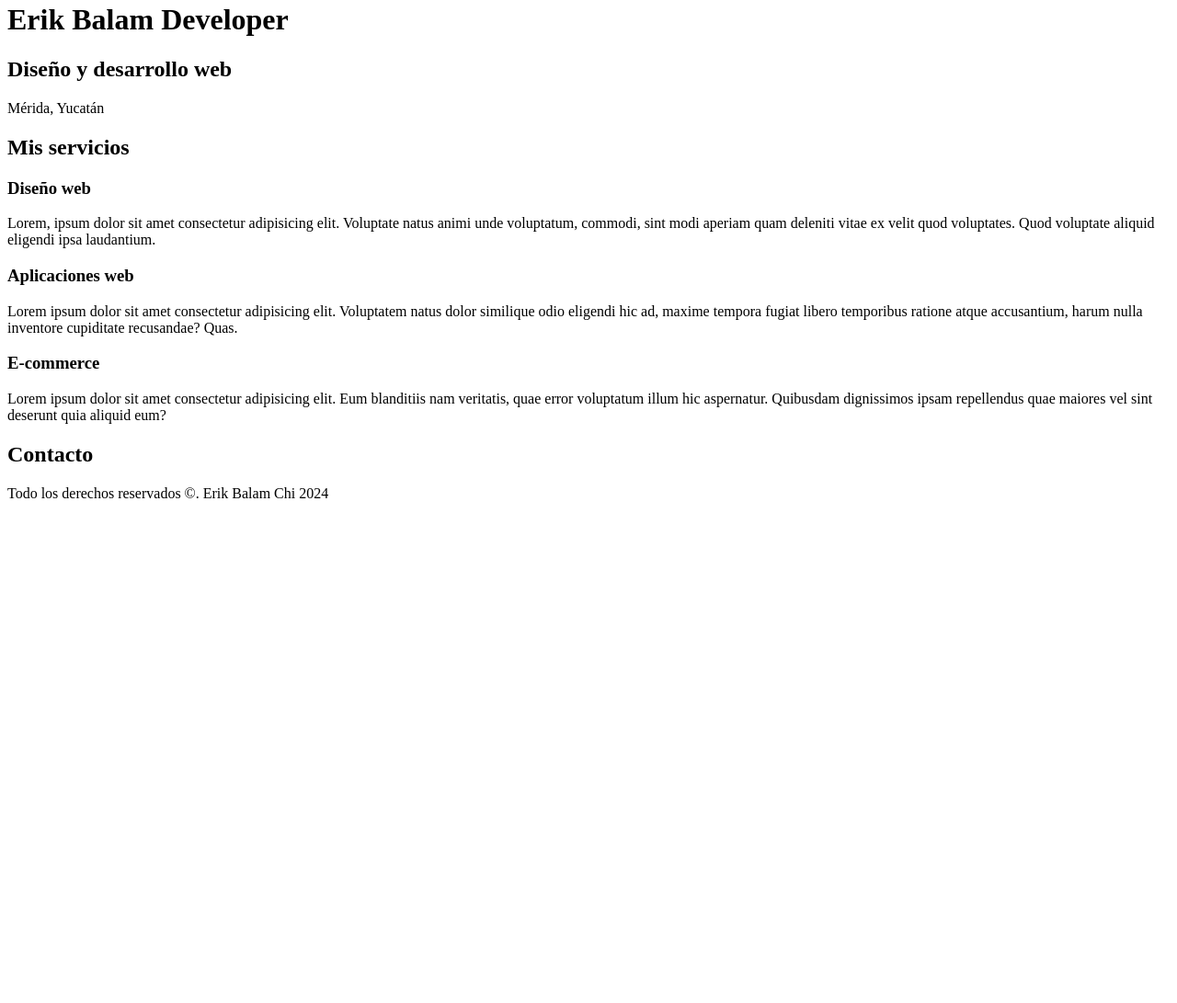
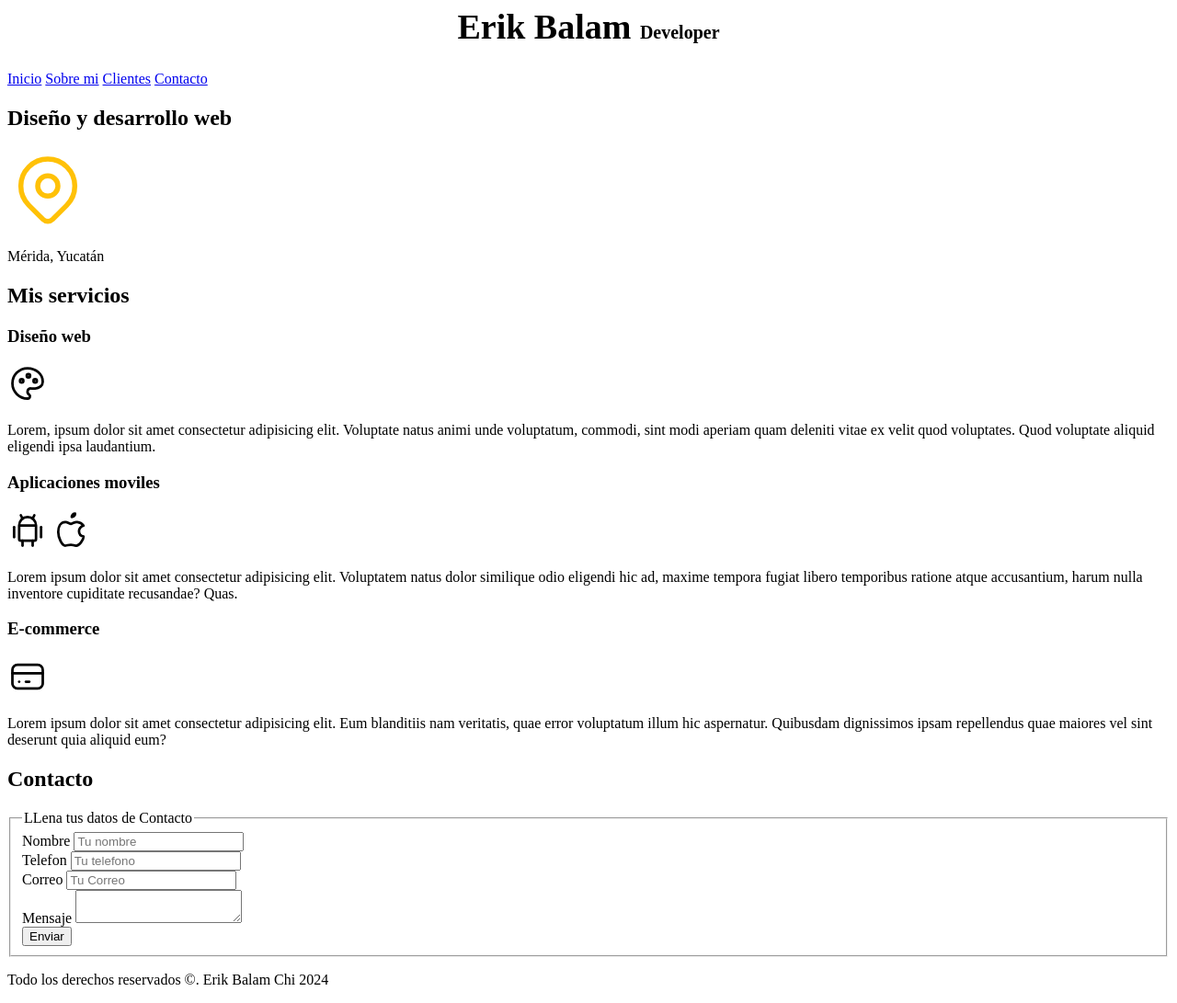
Before and after one commit to ErikBalam/Erik, a plain HTML site: page index.html in a window 1280 px wide. Shown: the part 18-1109 px from the top of the page at 92% size. Before the commit the page ends 800 px from the top, so only its background shows below. Drawn offline with Linux system fonts and the light colour scheme.

Commit message:
Codigo Csss

```diff
--- /dev/null
+++ b/css/styles.css
@@ -0,0 +1,14 @@
+html{
+    font-size: 62.5%;
+}
+body{
+    font-size: 16px;
+}
+.titulo{
+    text-align: center;
+    font-size: 3.8rem ;
+}
+.titulo span{
+    font-size: 2rem;
+
+}
--- a/index.html
+++ b/index.html
@@ -3,16 +3,30 @@
 <head>
     <meta charset="UTF-8">
     <meta name="viewport" content="width=device-width, initial-scale=1.0"> <!-- uso responsivo para el cambio de pantalla -->
-    <title>Document</title>
+    <link rel="preoload" href="css/styles.css" as="style">
+    <link rel="stylesheet" href="css/styles.css">
 </head>
 <body>
     <!-- es lo que se ve dentro de la pagina web-->
      <header>
-     <h1>Erik Balam Developer</h1>
+     <h1 class="titulo">Erik Balam <span>Developer</span></h1>
     </header>
+     <nav>
+      <a href="#">Inicio</a>
+      <a href="#">Sobre mi</a>
+      <a href="#">Clientes</a>
+      <a href="#">Contacto</a>
+     </nav>
+
+
 
     <section>
      <h2>Diseño y desarrollo web</h2>
+     <svg xmlns="http://www.w3.org/2000/svg" class="icon icon-tabler icon-tabler-map-pin" width="88" height="88" viewBox="0 0 24 24" stroke-width="1.5" stroke="#ffc107" fill="none" stroke-linecap="round" stroke-linejoin="round">
+      <path stroke="none" d="M0 0h24v24H0z" fill="none"/>
+      <path d="M9 11a3 3 0 1 0 6 0a3 3 0 0 0 -6 0" />
+      <path d="M17.657 16.657l-4.243 4.243a2 2 0 0 1 -2.827 0l-4.244 -4.243a8 8 0 1 1 11.314 0z" />
+    </svg>
      <p>Mérida, Yucatán</p>
     </section>
 
@@ -20,13 +34,36 @@
      <h2> Mis servicios</h2>
       <section>
         <h3>Diseño web</h3>
+        <svg xmlns="http://www.w3.org/2000/svg" class="icon icon-tabler icon-tabler-palette" width="44" height="44" viewBox="0 0 24 24" stroke-width="1.5" stroke="#000000" fill="none" stroke-linecap="round" stroke-linejoin="round">
+          <path stroke="none" d="M0 0h24v24H0z" fill="none"/>
+          <path d="M12 21a9 9 0 0 1 0 -18c4.97 0 9 3.582 9 8c0 1.06 -.474 2.078 -1.318 2.828c-.844 .75 -1.989 1.172 -3.182 1.172h-2.5a2 2 0 0 0 -1 3.75a1.3 1.3 0 0 1 -1 2.25" />
+          <path d="M8.5 10.5m-1 0a1 1 0 1 0 2 0a1 1 0 1 0 -2 0" />
+          <path d="M12.5 7.5m-1 0a1 1 0 1 0 2 0a1 1 0 1 0 -2 0" />
+          <path d="M16.5 10.5m-1 0a1 1 0 1 0 2 0a1 1 0 1 0 -2 0" />
+        </svg>
 
         <p>
         Lorem, ipsum dolor sit amet consectetur adipisicing elit. Voluptate natus animi unde voluptatum, commodi, sint modi aperiam quam deleniti vitae ex velit quod voluptates. Quod voluptate aliquid eligendi ipsa laudantium.
         </p>
       </section>
      <section>
-      <h3>Aplicaciones web</h3>
+      <h3>Aplicaciones moviles</h3>
+      <svg xmlns="http://www.w3.org/2000/svg" class="icon icon-tabler icon-tabler-brand-android" width="44" height="44" viewBox="0 0 24 24" stroke-width="1.5" stroke="#000000" fill="none" stroke-linecap="round" stroke-linejoin="round">
+        <path stroke="none" d="M0 0h24v24H0z" fill="none"/>
+        <path d="M4 10l0 6" />
+        <path d="M20 10l0 6" />
+        <path d="M7 9h10v8a1 1 0 0 1 -1 1h-8a1 1 0 0 1 -1 -1v-8a5 5 0 0 1 10 0" />
+        <path d="M8 3l1 2" />
+        <path d="M16 3l-1 2" />
+        <path d="M9 18l0 3" />
+        <path d="M15 18l0 3" />
+      </svg>
+
+      <svg xmlns="http://www.w3.org/2000/svg" class="icon icon-tabler icon-tabler-brand-apple" width="44" height="44" viewBox="0 0 24 24" stroke-width="1.5" stroke="#000000" fill="none" stroke-linecap="round" stroke-linejoin="round">
+        <path stroke="none" d="M0 0h24v24H0z" fill="none"/>
+        <path d="M8.286 7.008c-3.216 0 -4.286 3.23 -4.286 5.92c0 3.229 2.143 8.072 4.286 8.072c1.165 -.05 1.799 -.538 3.214 -.538c1.406 0 1.607 .538 3.214 .538s4.286 -3.229 4.286 -5.381c-.03 -.011 -2.649 -.434 -2.679 -3.23c-.02 -2.335 2.589 -3.179 2.679 -3.228c-1.096 -1.606 -3.162 -2.113 -3.75 -2.153c-1.535 -.12 -3.032 1.077 -3.75 1.077c-.729 0 -2.036 -1.077 -3.214 -1.077z" />
+        <path d="M12 4a2 2 0 0 0 2 -2a2 2 0 0 0 -2 2" />
+      </svg>
       <p>
         Lorem ipsum dolor sit amet consectetur adipisicing elit. Voluptatem natus dolor similique odio eligendi hic ad, maxime tempora fugiat libero temporibus ratione atque accusantium, harum nulla inventore cupiditate recusandae? Quas.
       </p>
@@ -34,6 +71,13 @@
 
     <section>
       <h3>E-commerce</h3>
+      <svg xmlns="http://www.w3.org/2000/svg" class="icon icon-tabler icon-tabler-credit-card" width="44" height="44" viewBox="0 0 24 24" stroke-width="1.5" stroke="#000000" fill="none" stroke-linecap="round" stroke-linejoin="round">
+        <path stroke="none" d="M0 0h24v24H0z" fill="none"/>
+        <path d="M3 5m0 3a3 3 0 0 1 3 -3h12a3 3 0 0 1 3 3v8a3 3 0 0 1 -3 3h-12a3 3 0 0 1 -3 -3z" />
+        <path d="M3 10l18 0" />
+        <path d="M7 15l.01 0" />
+        <path d="M11 15l2 0" />
+      </svg>
       <p>
         Lorem ipsum dolor sit amet consectetur adipisicing elit. Eum blanditiis nam veritatis, quae error voluptatum illum hic aspernatur. Quibusdam dignissimos ipsam repellendus quae maiores vel sint deserunt quia aliquid eum?
       </p>
@@ -41,6 +85,35 @@
     </main>
     <section>
         <h2>Contacto</h2>
+        <form>
+          <fieldset>
+            <legend>LLena tus datos de Contacto</legend>
+            <div>
+              <label >Nombre</label>
+              <input type="text" placeholder="Tu nombre">
+            </div>
+
+            <div>
+              <label >Telefon</label>
+              <input type="tel" placeholder="Tu telefono">
+            </div>
+
+            <div>
+              <label >Correo</label>
+              <input type="email" placeholder="Tu Correo">
+            </div>
+
+            <div>
+              <label >Mensaje</label>
+              <textarea></textarea>
+            </div>
+
+            <div>
+              <input type="submit" value="Enviar">
+            </div>
+
+          </fieldset>
+        </form>
     </section>
     <footer>
      <p>Todo los derechos reservados ©. Erik Balam Chi 2024</p>
```
